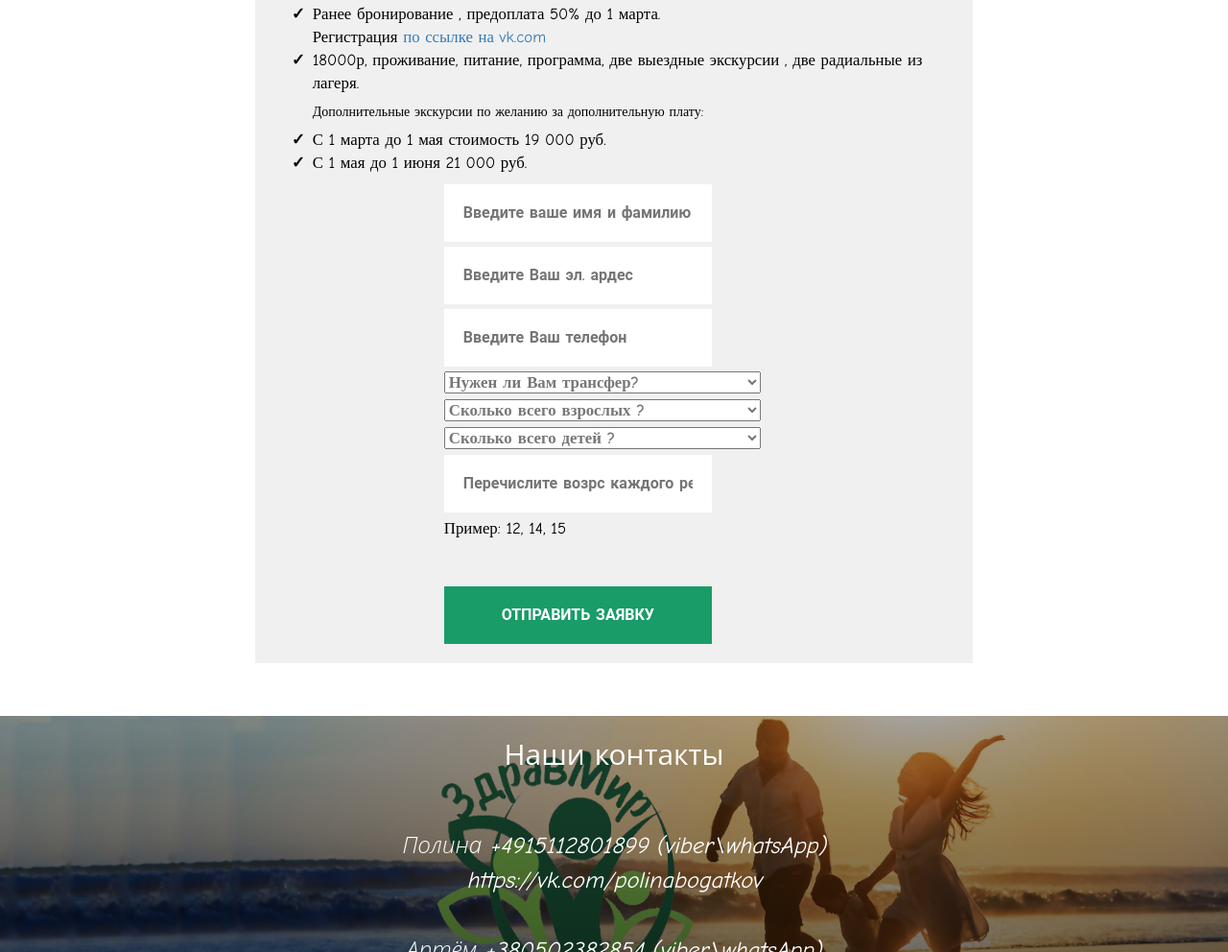
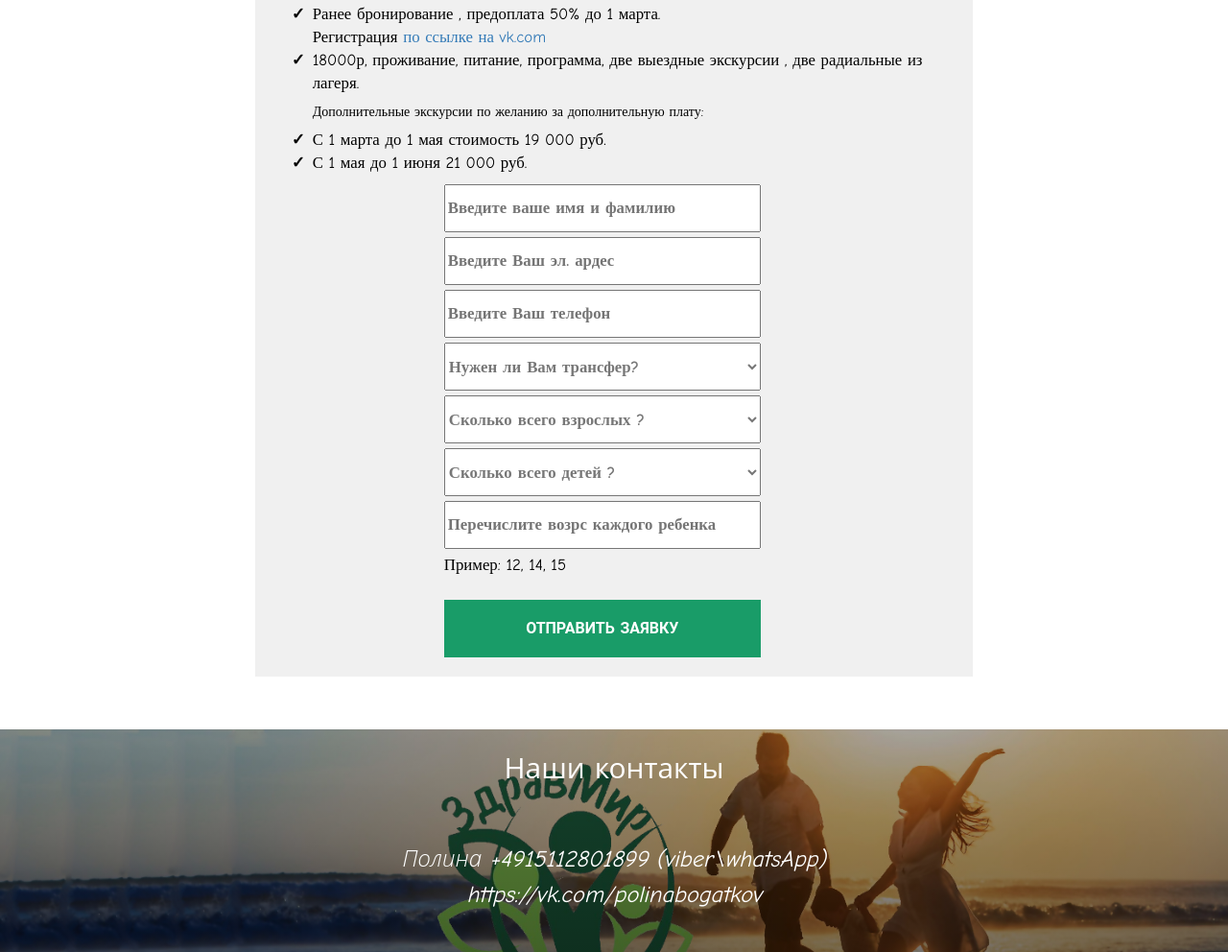
Before and after one commit to zdravmir/zdravmir.github.io, a plain HTML site: page index.html in a window 1280 px wide. Shown: the part 7312-8304 px from the top of the page at 96% size. Drawn offline with Linux system fonts and the light colour scheme.

Commit message:
Add files via upload

```diff
--- a/index.html
+++ b/index.html
@@ -2051,24 +2051,24 @@ padding-bottom: 20px;border: 0px solid #999999;-webkit-flex: 1 0 200px;-ms-flex:
 			action="https://formspree.io/mnqvdlyz"
 			method="POST">
 			<label>
-				<input type="text" size="28" maxlength="65" class="f-input" placeholder="Введите ваше имя и фамилию" name="ФИО">
+				<input type="text" size="28" maxlength="65" placeholder="Введите ваше имя и фамилию" name="ФИО">
 			</label><br>
 			<label>
 
-		  		<input type="text" size="28" maxlength="65" class="f-input" placeholder="Введите Ваш эл. ардес" name="e-mail">
+		  		<input type="text" size="28" maxlength="65" placeholder="Введите Ваш эл. ардес" name="e-mail">
 			</label><br>
 			<label>
 
-		 		 <input type="text" size="28" maxlength="65" class="f-input" placeholder="Введите Ваш телефон" name="Телефон">
+		 		 <input type="text" size="28" maxlength="65" placeholder="Введите Ваш телефон" name="Телефон">
 			</label><br>
 			<label>
 				<select size="1" name="Нужен ли трансфер">
 					<option >Нужен ли Вам трансфер?</option>
 					<option value="Да">Да</option>
 					<option value="Нет">Нет</option>
-				</select class="f-input">
+				</select >
 			</label><br>
-			<label><select width="500" size="1" name="Количество взрослых">
+			<label><select size="1" name="Количество взрослых">
 				<option >Сколько всего взрослых ?</option>
 				<option value="1">1</option>
 				<option value="2">2</option>
@@ -2089,19 +2089,18 @@ padding-bottom: 20px;border: 0px solid #999999;-webkit-flex: 1 0 200px;-ms-flex:
 					<option value="больше 5">больше 5</option>
 			   	</select></label><br>
 			   <label>
-				   <input type="text" size="28" maxlength="65" class="f-input" placeholder="Перечислите возрс каждого ребенка" name="Возраст детей">
+				   <input type="text" size="28" maxlength="65" placeholder="Перечислите возрс каждого ребенка" name="Возраст детей">
 				</label><br>
 				Пример: 12, 14, 15<br><br>
-
-<br>
 
 			<!-- your other form fields go here -->
 
 				<button  class="btn f-btn  button-md btn-success" type="submit">ОТПРАВИТЬ ЗАЯВКУ</button>
 		  </form>
 		  <style>
-			select {
+			input, select, button {
 			 width: 330px; /* Ширина списка в пикселах */
+			 min-height: 50px;
 			 color:#777;
 			}
 		   </style>
```
